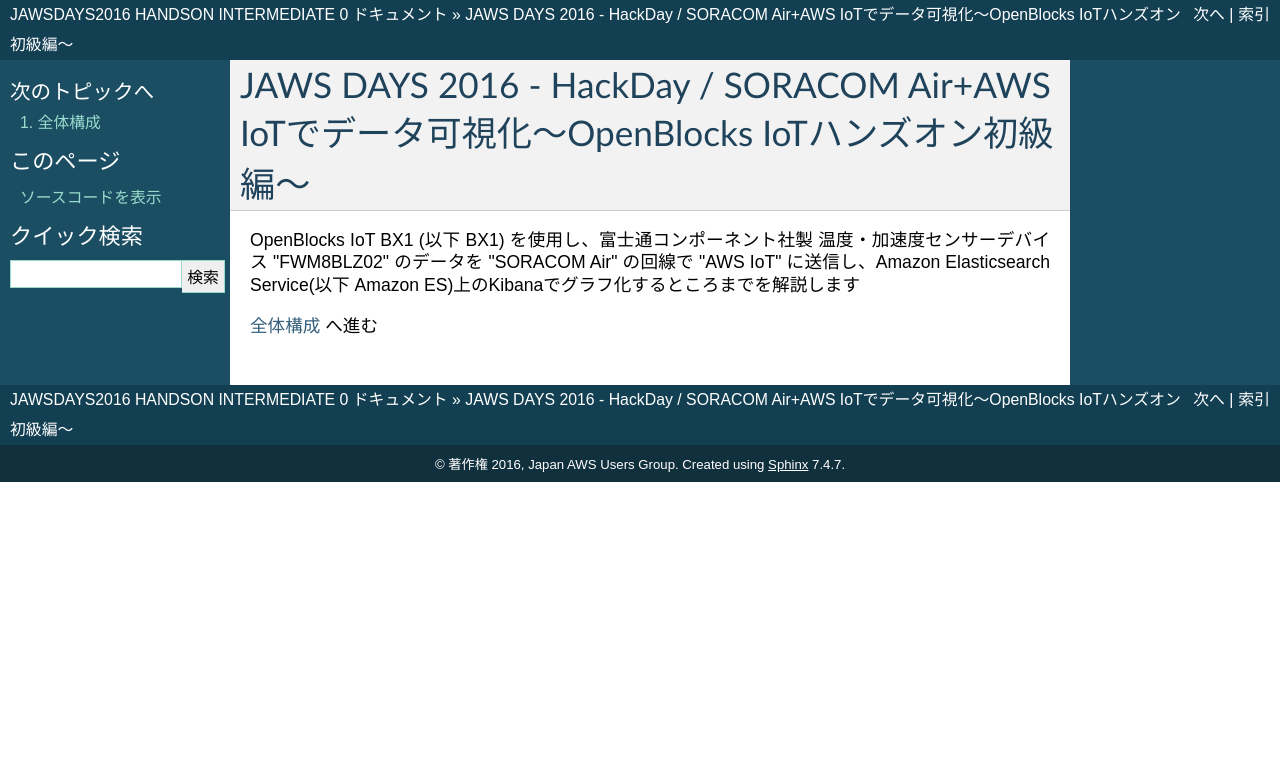
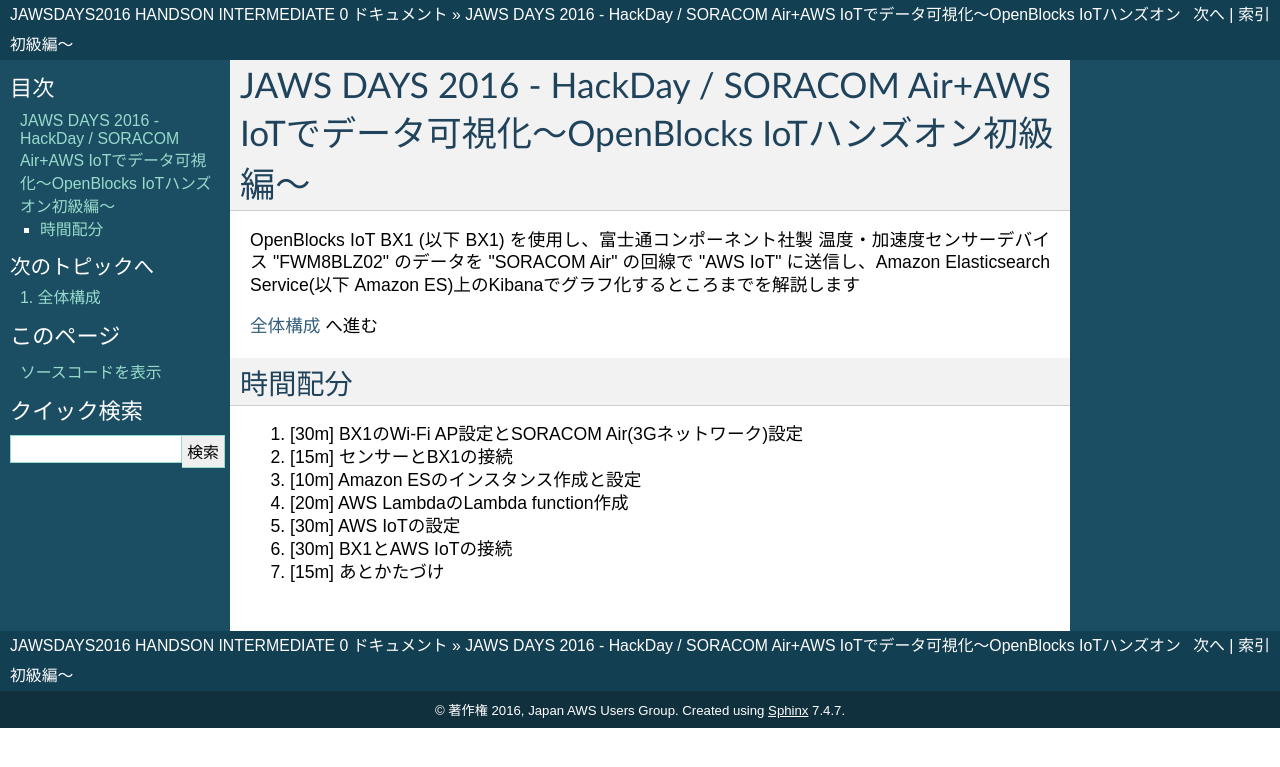
Before and after one commit to ma2shita/jawsdays2016-handson-beginner, a Sphinx documentation site: the page built from docs/index.rst, in a window 1280 px wide. Shown: the top 767 px of the page. Built offline with Sphinx 7.4.7, drawn with Linux system fonts in a browser that asks for light colours.

Commit message:
Add timeline

```diff
--- a/docs/index.rst
+++ b/docs/index.rst
@@ -21,3 +21,14 @@
    07
 
 :doc:`00` へ進む
+
+時間配分
+~~~~~~~~
+
+#. [30m] BX1のWi-Fi AP設定とSORACOM Air(3Gネットワーク)設定
+#. [15m] センサーとBX1の接続
+#. [10m] Amazon ESのインスタンス作成と設定
+#. [20m] AWS LambdaのLambda function作成
+#. [30m] AWS IoTの設定
+#. [30m] BX1とAWS IoTの接続
+#. [15m] あとかたづけ
```
